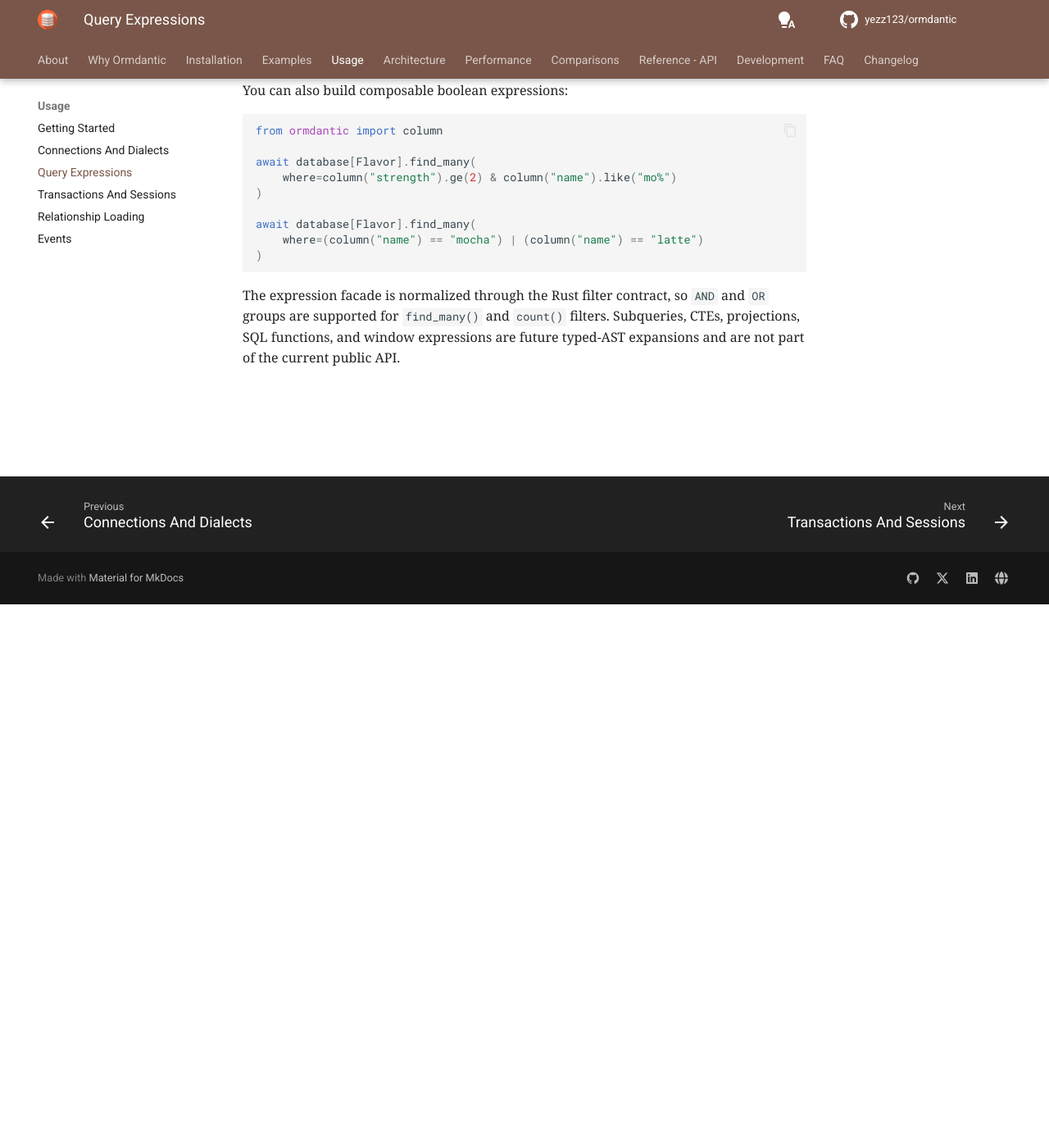
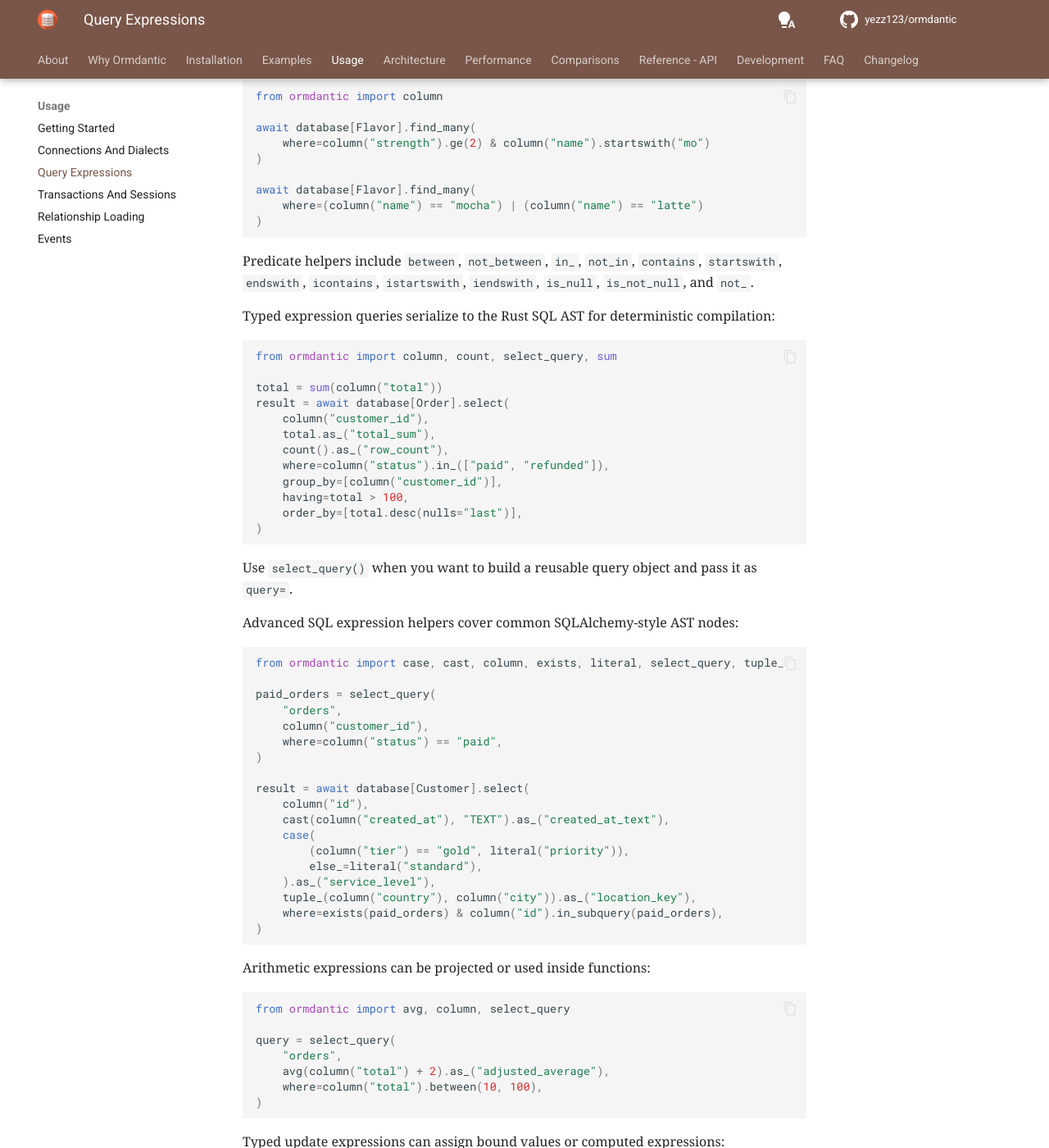
Before and after one commit to yezz123/ormdantic, an MkDocs documentation site: the page built from docs/usage/query-expressions.md, in a window 1280 px wide and 1400 px high, scrolled down 663 px. Shown: the whole window at 82% size. Built offline with MkDocs 1.6.1 and Material for MkDocs 9.7.7, drawn with Linux system fonts in a browser that asks for light colours; comment, search, counter and statistics services are not loaded; some of the changed text lies outside the part shown.

Commit message:
✨ Update query expressions documentation to reflect new features
- Revised the `query-expressions.md` file to include support for dictionary filters and typed expression helpers, enhancing clarity on usage.
- Updated examples to demonstrate new predicates and advanced SQL expression capabilities, including `select_query()` and arithmetic expressions.
- Clarified the distinction between simple filters and more complex typed queries, improving the overall documentation for users.

````diff
--- a/docs/usage/query-expressions.md
+++ b/docs/usage/query-expressions.md
@@ -1,6 +1,6 @@
 # Query Expressions
 
-Ormdantic accepts simple equality filters and operator-suffixed filter keys.
+Ormdantic accepts dictionary filters and typed expression helpers. Dictionary filters remain useful for simple cases:
 
 ```python
 await database[Flavor].find_many(where={"name": "mocha"})
@@ -19,15 +19,13 @@ Supported operators:
 - `in`, `not_in`
 - `is_null`, `is_not_null`
 
-Rust normalizes these filters, expands bind parameters, and compiles them into dialect-specific SQL.
-
-You can also build composable boolean expressions:
+The same predicates can be built with `column()`:
 
 ```python
 from ormdantic import column
 
 await database[Flavor].find_many(
-    where=column("strength").ge(2) & column("name").like("mo%")
+    where=column("strength").ge(2) & column("name").startswith("mo")
 )
 
 await database[Flavor].find_many(
@@ -35,4 +33,96 @@ await database[Flavor].find_many(
 )
 ```
 
-The expression facade is normalized through the Rust filter contract, so `AND` and `OR` groups are supported for `find_many()` and `count()` filters. Subqueries, CTEs, projections, SQL functions, and window expressions are future typed-AST expansions and are not part of the current public API.
+Predicate helpers include `between`, `not_between`, `in_`, `not_in`, `contains`, `startswith`, `endswith`, `icontains`, `istartswith`, `iendswith`, `is_null`, `is_not_null`, and `not_`.
+
+Typed expression queries serialize to the Rust SQL AST for deterministic compilation:
+
+```python
+from ormdantic import column, count, select_query, sum
+
+total = sum(column("total"))
+result = await database[Order].select(
+    column("customer_id"),
+    total.as_("total_sum"),
+    count().as_("row_count"),
+    where=column("status").in_(["paid", "refunded"]),
+    group_by=[column("customer_id")],
+    having=total > 100,
+    order_by=[total.desc(nulls="last")],
+)
+```
+
+Use `select_query()` when you want to build a reusable query object and pass it as `query=`.
+
+Advanced SQL expression helpers cover common SQLAlchemy-style AST nodes:
+
+```python
+from ormdantic import case, cast, column, exists, literal, select_query, tuple_
+
+paid_orders = select_query(
+    "orders",
+    column("customer_id"),
+    where=column("status") == "paid",
+)
+
+result = await database[Customer].select(
+    column("id"),
+    cast(column("created_at"), "TEXT").as_("created_at_text"),
+    case(
+        (column("tier") == "gold", literal("priority")),
+        else_=literal("standard"),
+    ).as_("service_level"),
+    tuple_(column("country"), column("city")).as_("location_key"),
+    where=exists(paid_orders) & column("id").in_subquery(paid_orders),
+)
+```
+
+Arithmetic expressions can be projected or used inside functions:
+
+```python
+from ormdantic import avg, column, select_query
+
+query = select_query(
+    "orders",
+    avg(column("total") + 2).as_("adjusted_average"),
+    where=column("total").between(10, 100),
+)
+```
+
+Typed update expressions can assign bound values or computed expressions:
+
+```python
+await database[Order].update_where(
+    column("total").set(column("total") + 5),
+    column("status").set("archived"),
+    where=column("customer_id") == "alice",
+)
+```
+
+Case-insensitive matching uses `ILIKE` where the expression compiler is used:
+
+```python
+query = select_query(
+    "flavors",
+    column("id"),
+    column("name"),
+    where=column("name").icontains("mocha"),
+    order_by=[column("name").asc(nulls="first")],
+)
+```
+
+Use `raw_sql_safe()` only for trusted fragments that cannot be represented by typed helpers:
+
+```python
+from ormdantic import raw_sql_safe, select_query
+
+query = select_query(
+    "flavors",
+    raw_sql_safe("LOWER(name)").as_("normalized_name"),
+    order_by=[raw_sql_safe("LOWER(name)").asc()],
+)
+```
+
+`raw_sql_safe()` is an explicit escape hatch. User input should be passed through normal expression values so the Rust compiler can emit bind parameters in stable traversal order.
+
+The typed API is intentionally not a full SQLAlchemy clone. CTE builders, window-function builders, relationship-aware Prisma-style `some`/`every`/`none` filters, nested `include`/`select`, and relation aggregate ordering remain separate higher-level ORM features.
````
Also changed, not shown: other parts of docs/usage/query-expressions.md (+1 -1 lines).
